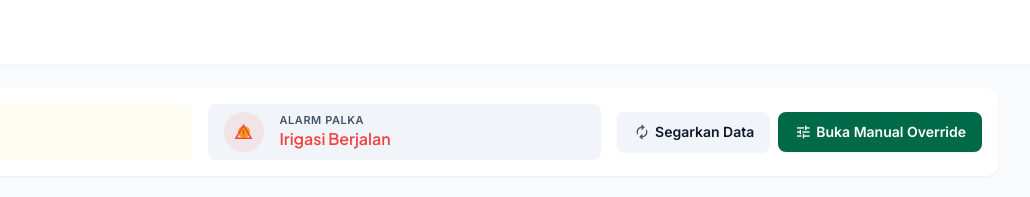
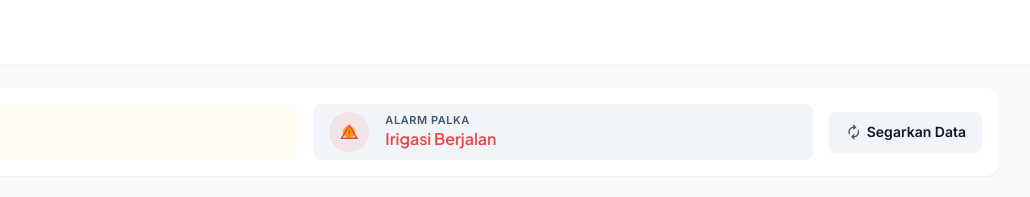
Before and after one commit to ZakaaGregeddd/Tanin-Dashboard, a plain HTML site: page index.html in a window 1280 px wide. Shown: the top 197 px of the page, 250-1280 px from the left. Drawn offline with nearby package versions, Linux system fonts and the light colour scheme; no server answers.

Commit message:
del:overide

```diff
--- a/index.html
+++ b/index.html
@@ -279,13 +279,6 @@
                 >
                 <span class="">Segarkan Data</span>
               </button>
-              <button
-                class="flex items-center gap-space-xs px-space-md py-2.5 bg-primary hover:bg-primary-container text-on-primary rounded-lg font-label-lg text-label-lg shadow-sm transition-all active:scale-95"
-                id="btnOverride"
-              >
-                <span class="material-symbols-outlined text-[18px]">tune</span>
-                <span class="">Buka Manual Override</span>
-              </button>
             </div>
           </section>
           <!-- Section 2: Core Metrics Grid (3 Responsive Cards) -->
```
